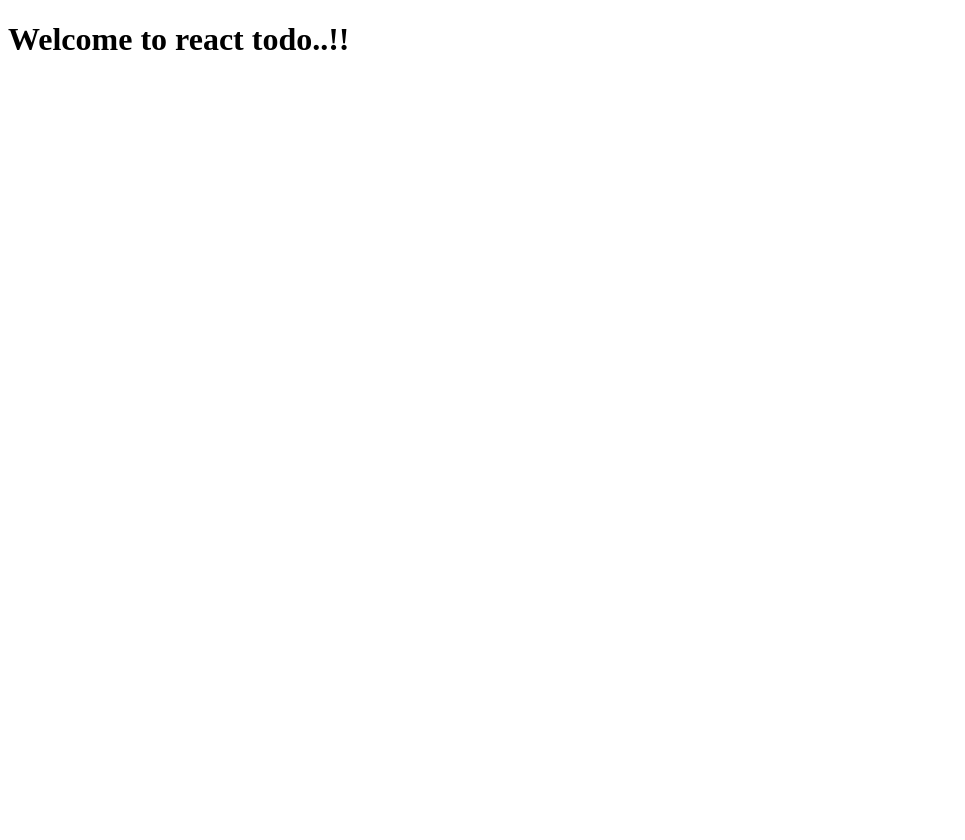
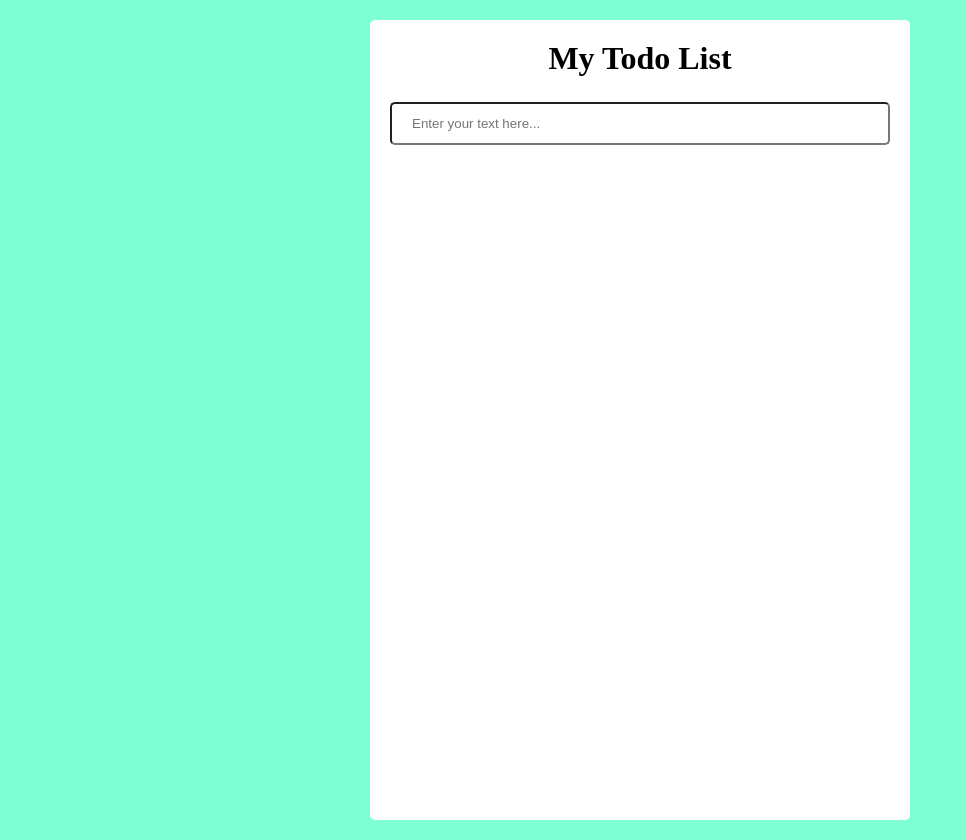
Before and after one commit to anish-sahoo/ReactTodo, a React (Create React App) app: page / in a window 1280 px wide. Shown: the whole page, without its empty margins (0-965 px from the left). Before the commit the page ends 800 px from the top, so only its background shows below. Built offline with nearby package versions, Linux system fonts and the light colour scheme.

Commit message:
Adding todo list

```diff
--- a/src/App.jsx
+++ b/src/App.jsx
@@ -1,8 +1,32 @@
-import React from 'react';
+import React, { useState } from 'react';
+import TodoList from './TodoList';
+import './stylesheets/App.css';
 
 const App = () => {
+  const [todoList, setTodoList] = useState([]);
+  const [text, setText] = useState('');
+
+  const handleEnterPress = (e) => {
+    if (e.key === 'Enter') {
+      setTodoList([text, ...todoList]);
+      setText('');
+    }
+  }
+
   return (
-    <h1>Welcome to react todo..!!</h1>
+    <div className="container">
+      <h1 className="header">My Todo List</h1>
+
+      <input
+        placeholder="Enter your text here..."
+        value={text}
+        onChange={(e) => setText(e.target.value)}
+        className="textbox"
+        onKeyPress={(e) => handleEnterPress(e)}
+      />
+
+      <TodoList todoList={todoList} />
+    </div>
   );
 }
 
--- /dev/null
+++ b/src/Todo.jsx
@@ -0,0 +1,9 @@
+import React from 'react';
+
+const Todo = ({ todo }) => {
+  return (
+    <div className="todo">{todo}</div>
+  );
+}
+
+export default Todo;
--- /dev/null
+++ b/src/TodoList.jsx
@@ -0,0 +1,12 @@
+import React from 'react';
+import Todo from './Todo';
+
+const TodoList = ({ todoList }) => {
+  return (
+    <div className="todo-list-container">
+      {todoList.map((todo, index) => <Todo key={index} todo={todo} />)}
+    </div>
+  );
+}
+
+export default TodoList;
--- /dev/null
+++ b/src/stylesheets/App.css
@@ -0,0 +1,37 @@
+body {
+  margin: 0;
+  background-color: aquamarine;
+}
+
+.container {
+  width: 500px;
+  margin: 20px auto;
+  background-color: #fff;
+  min-height: calc(100vh - 40px);
+  border-radius: 5px;
+  padding: 20px;
+}
+
+.header {
+  margin: 0 0 25px 0;
+  text-align: center;
+}
+
+.textbox {
+  width: 100%;
+  padding: 12px 20px;
+  box-sizing: border-box;
+  border-radius: 5px;
+}
+
+.todo-list-container {
+  margin-top: 25px;
+}
+
+.todo {
+  padding: 10px;
+  border: solid 1px black;
+  border-radius: 5px;
+  margin-bottom: 5px;
+  background-color: #EBEBEB;
+}
```
